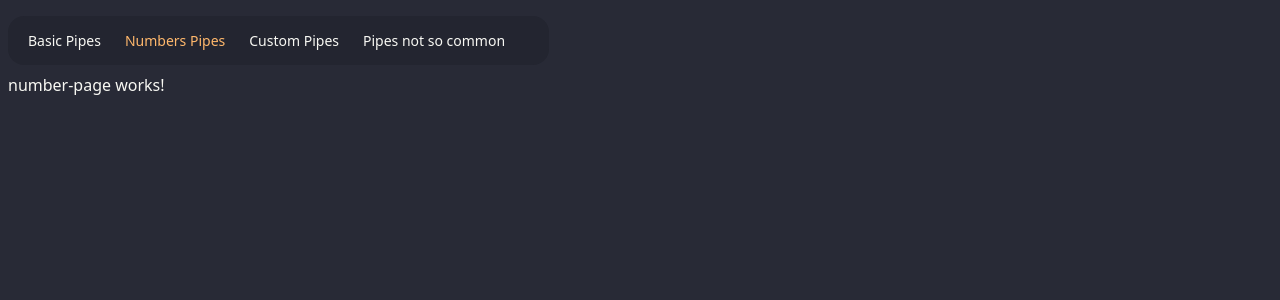
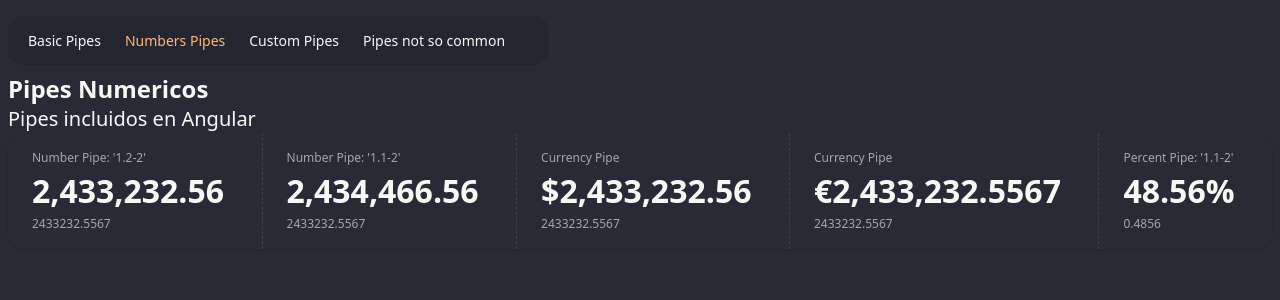
Before and after one commit to AdrianaArguello/angular-pipes, an Angular app: page /numbers in a window 1280 px wide. Shown: the top 300 px of the page. Built offline with nearby package versions, Linux system fonts and the light colour scheme.

Commit message:
Implemented basic and numeric pipes screens as distinct views

```diff
--- a/src/app/pages/basic-page/basic-page.component.html
+++ b/src/app/pages/basic-page/basic-page.component.html
@@ -11,14 +11,14 @@
   </div>
 
   <div class="stat">
-    <div class="stat-title">New Users</div>
-    <div class="stat-value">4,200</div>
-    <div class="stat-desc">↗︎ 400 (22%)</div>
+    <div class="stat-title">Uppercase Pipe</div>
+    <div class="stat-value">{{ nameLower() | uppercase }}</div>
+    <div class="stat-desc">{{ nameLower() }}</div>
   </div>
 
   <div class="stat">
-    <div class="stat-title">New Registers</div>
-    <div class="stat-value">1,200</div>
-    <div class="stat-desc">↘︎ 90 (14%)</div>
+    <div class="stat-title">TitleCase Pipe</div>
+    <div class="stat-value">{{ fullName() | titlecase }}</div>
+    <div class="stat-desc">{{ fullName() }}</div>
   </div>
 </div>
--- a/src/app/pages/basic-page/basic-page.component.ts
+++ b/src/app/pages/basic-page/basic-page.component.ts
@@ -1,14 +1,18 @@
-import { LowerCasePipe } from '@angular/common';
+import { LowerCasePipe, TitleCasePipe, UpperCasePipe } from '@angular/common';
 import { ChangeDetectionStrategy, Component, signal } from '@angular/core';
 
 @Component({
   selector: 'app-basic-page',
-  imports: [LowerCasePipe],
+  imports: [
+    LowerCasePipe,
+    UpperCasePipe,
+    TitleCasePipe
+  ],
   templateUrl: './basic-page.component.html',
   changeDetection: ChangeDetectionStrategy.OnPush
 })
 export default class BasicPageComponent {
   nameLower = signal('adriana');
   nameUpper = signal('ADRIANA');
-  fullName = signal('aDrIaNa');
+  fullName = signal('aDrIaNa aRgUeLLo');
 }
--- a/src/app/pages/number-page/number-page.component.html
+++ b/src/app/pages/number-page/number-page.component.html
@@ -1 +1,37 @@
-<p>number-page works!</p>
+<section>
+  <h1 class="text-2xl font-bold">Pipes Numericos</h1>
+  <h3 class="text-xl font-thin">Pipes incluidos en Angular</h3>
+</section>
+
+<div class="stats stats-vertical lg:stats-horizontal shadow w-full">
+  <div class="stat">
+    <div class="stat-title">Number Pipe: '1.2-2'</div>
+    <div class="stat-value">{{ totalSells() | number:'1.2-2' }}</div>
+    <div class="stat-desc">{{ totalSells() }}</div>
+  </div>
+
+  <div class="stat">
+    <div class="stat-title">Number Pipe: '1.1-2'</div>
+    <div class="stat-value">{{ totalSells() + 1234 | number:'1.1-2' }}</div>
+    <div class="stat-desc">{{ totalSells() }}</div>
+  </div>
+
+  <div class="stat">
+    <div class="stat-title">Currency Pipe</div>
+    <div class="stat-value">{{ totalSells() | currency }}</div>
+    <div class="stat-desc">{{ totalSells() }}</div>
+  </div>
+
+  <div class="stat">
+    <div class="stat-title">Currency Pipe</div>
+    <div class="stat-value">{{ totalSells() | currency:'EUR':'symbol-narrow':'1.4-4' }}</div>
+    <div class="stat-desc">{{ totalSells() }}</div>
+  </div>
+
+  <div class="stat">
+    <div class="stat-title">Percent Pipe: '1.1-2'</div>
+    <div class="stat-value">{{ percent() | percent:'1.1-2' }}</div>
+    <div class="stat-desc">{{ percent() }}</div>
+  </div>
+
+</div>
--- a/src/app/pages/number-page/number-page.component.ts
+++ b/src/app/pages/number-page/number-page.component.ts
@@ -1,11 +1,14 @@
-import { ChangeDetectionStrategy, Component } from '@angular/core';
+import { CurrencyPipe, DecimalPipe, PercentPipe } from '@angular/common';
+import { ChangeDetectionStrategy, Component, signal } from '@angular/core';
 
 @Component({
   selector: 'app-number-page',
-  imports: [],
+  imports: [DecimalPipe, PercentPipe, CurrencyPipe],
   templateUrl: './number-page.component.html',
   changeDetection: ChangeDetectionStrategy.OnPush
 })
 export default class NumberPageComponent {
+  totalSells = signal(2_433_232.5567);
+  percent = signal(0.4856);
 
 }
```
